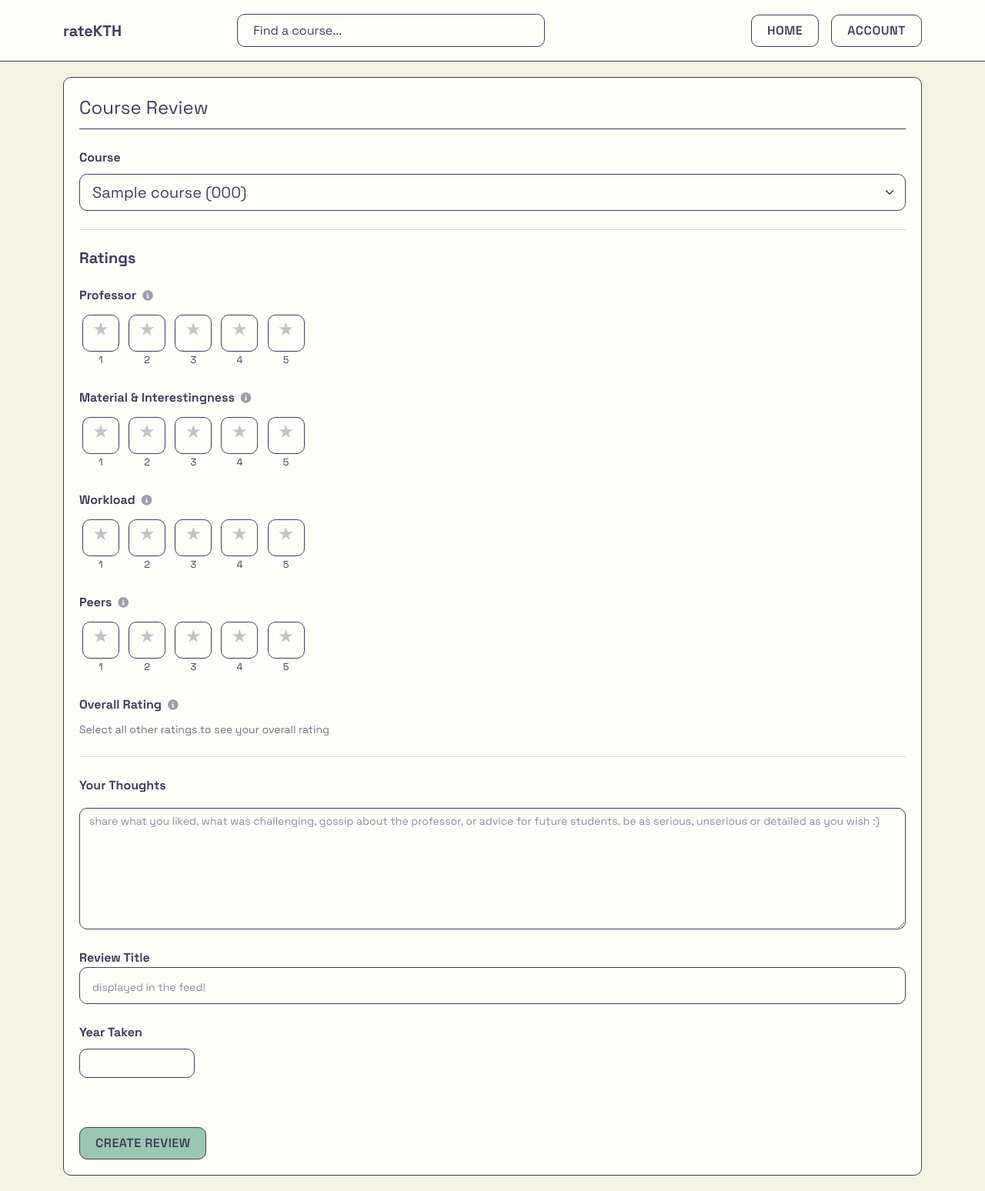
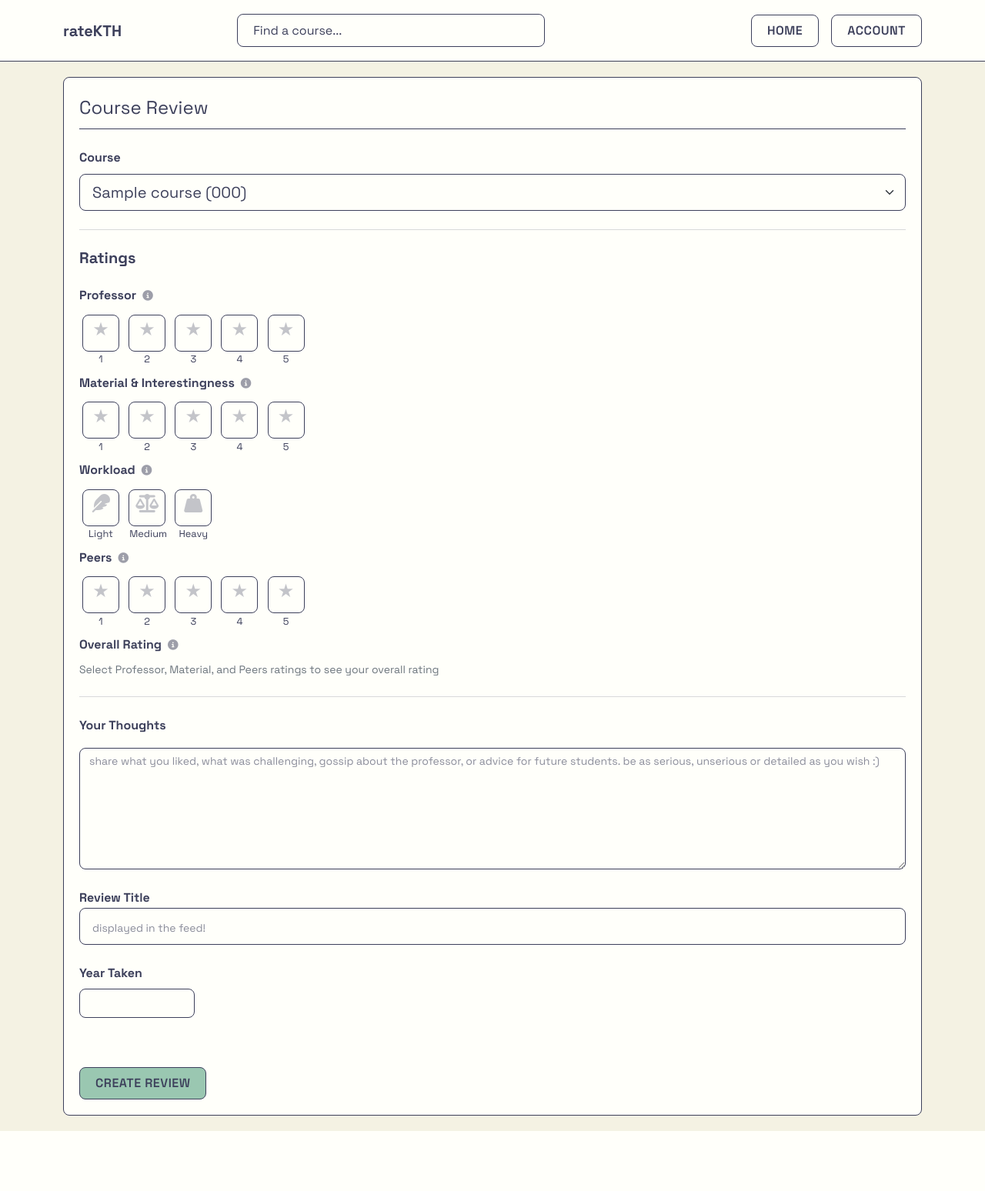
Before and after one commit to hi-aryan/social-network, a Flask app: page /post/new in a window 1280 px wide. Shown: the whole page at 77% size. After the commit the page ends 1470 px from the top, so only its background shows below. Run offline with Flask 3, Linux system fonts and the light colour scheme; a user stored in the database is signed in; tables that the repository leaves empty hold one stand-in row (values such as "Sample post").

Commit message:
replaced workload with enum instead of digit (needs db migration) + minor hover fix in create_post

```diff
--- a/dummyusers.py
+++ b/dummyusers.py
@@ -2,7 +2,7 @@ from dotenv import load_dotenv
 load_dotenv()  # Load environment variables from .env
 
 from flasknetwork import create_app, db, bcrypt
-from flasknetwork.models import User, Post, Program, Course
+from flasknetwork.models import User, Post, Program, Course, WorkloadLevel
 
 app = create_app()
 app.app_context().push()
@@ -29,10 +29,10 @@ for i in range(1, 6):
         post = Post(
             title=f"{course.name} Review by dummy{i}",
             year_taken=2025,
-            rating=4,
+            # rating is computed from professor, material, and peers ratings
             rating_professor=4,
             rating_material=3,
-            rating_workload=3,
+            rating_workload=WorkloadLevel.medium,
             rating_peers=4,
             content="Solid course overall. The professor was engaging and the material was interesting. Workload was manageable if you stay on top of things. Great classmates to work with!",
             author=user,
--- a/flasknetwork/posts/forms.py
+++ b/flasknetwork/posts/forms.py
@@ -3,11 +3,11 @@ from wtforms import StringField, TextAreaField, SubmitField, SelectField, Intege
 from wtforms.validators import DataRequired, Length, NumberRange, ValidationError, Optional
 from wtforms.widgets import Select as BaseSelectWidget, html_params
 from markupsafe import escape, Markup
-from flasknetwork.models import Course_Program, Post
+from flasknetwork.models import Course_Program, Post, WorkloadLevel
 from flask_login import current_user
 
 
-# Rating choices used across all rating fields (1-5 scale)
+# Rating choices used across numeric rating fields (1-5 scale)
 RATING_CHOICES = [(i, str(i)) for i in range(1, 6)]
 
 
@@ -92,13 +92,13 @@ class PostForm(FlaskForm):
     title = StringField('Review Title', validators=[DataRequired(), Length(max=100)])
     year_taken = IntegerField('Year Taken', validators=[DataRequired(), NumberRange(min=2000, max=2100)])
 
-    # Rating categories (all required, 1-5 scale)
+    # Rating categories (professor, material, peers: 1-5 scale; workload: categorical)
     rating_professor = RadioField('Professor', coerce=int,
                                   choices=RATING_CHOICES, validators=[DataRequired()])
     rating_material = RadioField('Material & Interestingness', coerce=int,
                                  choices=RATING_CHOICES, validators=[DataRequired()])
-    rating_workload = RadioField('Workload', coerce=int,
-                                 choices=RATING_CHOICES, validators=[DataRequired()])
+    rating_workload = RadioField('Workload', coerce=str,
+                                 choices=WorkloadLevel.choices(), validators=[DataRequired()])
     rating_peers = RadioField('Peers', coerce=int,
                               choices=RATING_CHOICES, validators=[DataRequired()])
 
--- a/flasknetwork/posts/routes.py
+++ b/flasknetwork/posts/routes.py
@@ -1,7 +1,7 @@
 from flask import (render_template, url_for, flash, redirect, request, abort, Blueprint)
 from flask_login import current_user, login_required
 from flasknetwork import db
-from flasknetwork.models import Post
+from flasknetwork.models import Post, WorkloadLevel
 from flasknetwork.posts.forms import PostForm
 
 posts = Blueprint('posts', __name__)
@@ -24,10 +24,10 @@ def new_post():
                 author=current_user,
                 course_id=form.course.data,
                 year_taken=form.year_taken.data,
-                # rating is now computed from the other ratings
+                # rating is computed from professor, material, and peers ratings
                 rating_professor=form.rating_professor.data,
                 rating_material=form.rating_material.data,
-                rating_workload=form.rating_workload.data,
+                rating_workload=WorkloadLevel(form.rating_workload.data),
                 rating_peers=form.rating_peers.data,
                 content=form.content.data.strip() if form.content.data else None
             )
@@ -75,10 +75,10 @@ def update_post(post_id):
             post.course_id = form.course.data
             post.title = form.title.data
             post.year_taken = form.year_taken.data
-            # rating is computed from other ratings
+            # rating is computed from professor, material, and peers ratings
             post.rating_professor = form.rating_professor.data
             post.rating_material = form.rating_material.data
-            post.rating_workload = form.rating_workload.data
+            post.rating_workload = WorkloadLevel(form.rating_workload.data)
             post.rating_peers = form.rating_peers.data
             post.content = form.content.data.strip() if form.content.data else None
             db.session.commit()
@@ -91,7 +91,7 @@ def update_post(post_id):
         # rating is computed, no need to set form.rating.data
         form.rating_professor.data = post.rating_professor
         form.rating_material.data = post.rating_material
-        form.rating_workload.data = post.rating_workload
+        form.rating_workload.data = post.rating_workload.value if post.rating_workload else None
         form.rating_peers.data = post.rating_peers
         form.content.data = post.content
 
--- a/flasknetwork/static/css/main.css
+++ b/flasknetwork/static/css/main.css
@@ -5,7 +5,7 @@
   --burnt-peach: #ea9077; /* #ea9077, originally E07A5F */
   --twilight-indigo: #3D405B;
   --muted-teal: #9ac7b1; /* #9ac7b1, originally 81B29A */
-  --border-radius: 10px;
+  --border-radius: 8px;
   --border-width: 2px; /* Main border width for buttons, content sections, forms, etc. */
   --border-width-thin: 1px; /* Thinner border width for badges, small images, etc. */
 }
@@ -558,9 +558,19 @@ body .btn.disabled {
 }
 
 .rating-box .rating-number {
-  display: block;
+  position: absolute;
+  top: 100%;
+  left: 0;
+  right: 0;
+  text-align: center;
   font-size: 0.8rem;
   color: var(--twilight-indigo);
+  margin-top: 0.1rem;
+  transition: transform 0.1s ease;
+}
+
+.rating-box:hover .rating-number {
+  transform: translateY(-2px);
 }
 
 .rating-group .form-check-input:checked + .rating-box .star {
@@ -607,6 +617,29 @@ body .btn.disabled {
   border-radius: var(--border-radius);
   background: var(--eggshell);
   padding: 0.5rem;
+}
+
+/* Workload Text Badges (for display in post detail/course pages) */
+.workload-badge {
+  font-weight: 500;
+}
+
+.workload-badge.workload-light {
+  background-color: var(--muted-teal);
+  color: var(--eggshell);
+  border: var(--border-width-thin) solid var(--twilight-indigo);
+}
+
+.workload-badge.workload-medium {
+  background-color: rgba(154, 199, 177, 0.4);
+  color: var(--twilight-indigo);
+  border: var(--border-width-thin) solid var(--twilight-indigo);
+}
+
+.workload-badge.workload-heavy {
+  background-color: var(--burnt-peach);
+  color: var(--twilight-indigo);
+  border: var(--border-width-thin) solid var(--twilight-indigo);
 }
 
 /* Post settings dropdown */
--- a/flasknetwork/templates/courses/detail.html
+++ b/flasknetwork/templates/courses/detail.html
@@ -7,7 +7,7 @@
         <!-- Course Header -->
         <div class="content-section mb-4 rating-info-container">
             {% if reviews.items %}
-                <i class="fas fa-info-circle info-tooltip rating-info-icon" data-bs-toggle="tooltip" title="Average of all ratings (professor, material, workload, peers) across all reviews"></i>
+                <i class="fas fa-info-circle info-tooltip rating-info-icon" data-bs-toggle="tooltip" title="Average of professor, material, and peers ratings across all reviews"></i>
             {% endif %}
 
             <div class="d-flex justify-content-between align-items-start">
@@ -80,7 +80,7 @@
                     <div class="d-flex flex-wrap gap-2 mb-3">
                         <span class="badge" title="Professor"><i class="fas fa-user-tie"></i> {{ review.rating_professor }}/5</span>
                         <span class="badge" title="Material"><i class="fas fa-book"></i> {{ review.rating_material }}/5</span>
-                        <span class="badge" title="Workload"><i class="fas fa-tasks"></i> {{ review.rating_workload }}/5</span>
+                        <span class="badge workload-badge workload-{{ review.workload_display|lower }}" title="Workload"><i class="fas fa-tasks"></i> {{ review.workload_display }}</span>
                         <span class="badge" title="Peers"><i class="fas fa-users"></i> {{ review.rating_peers }}/5</span>
                     </div>
 
--- a/flasknetwork/templates/create_post.html
+++ b/flasknetwork/templates/create_post.html
@@ -45,7 +45,7 @@
                             {{ sub(class="form-check-input") }}
                             <label for="{{ sub.id }}" class="rating-box">
                                 <span class="star">&#9733;</span>
-                                <div class="rating-number mt-3">{{ sub.label.text }}</div>
+                                <div class="rating-number">{{ sub.label.text }}</div>
                             </label>
                         {% endfor %}
                     </div>
@@ -67,7 +67,7 @@
                             {{ sub(class="form-check-input") }}
                             <label for="{{ sub.id }}" class="rating-box">
                                 <span class="star">&#9733;</span>
-                                <div class="rating-number mt-3">{{ sub.label.text }}</div>
+                                <div class="rating-number">{{ sub.label.text }}</div>
                             </label>
                         {% endfor %}
                     </div>
@@ -82,14 +82,20 @@
                 <div class="mb-4">
                     <div class="form-label fw-bold mb-2">
                         {{ form.rating_workload.label.text }}
-                        <i class="fas fa-info-circle info-tooltip" data-bs-toggle="tooltip" title="1 = Light, 5 = Heavy"></i>
+                        <i class="fas fa-info-circle info-tooltip" data-bs-toggle="tooltip" title="How demanding is this course?"></i>
                     </div>
                     <div class="rating-group">
                         {% for sub in form.rating_workload %}
                             {{ sub(class="form-check-input") }}
-                            <label for="{{ sub.id }}" class="rating-box">
-                                <span class="star">&#9733;</span>
-                                <div class="rating-number mt-3">{{ sub.label.text }}</div>
+                            <label for="{{ sub.id }}" class="rating-box workload-option">
+                                {% if loop.index == 1 %}
+                                    <span class="star"><i class="fas fa-feather"></i></span>
+                                {% elif loop.index == 2 %}
+                                    <span class="star"><i class="fas fa-balance-scale"></i></span>
+                                {% else %}
+                                    <span class="star"><i class="fas fa-weight-hanging"></i></span>
+                                {% endif %}
+                                <div class="rating-number">{{ sub.label.text }}</div>
                             </label>
                         {% endfor %}
                     </div>
@@ -111,7 +117,7 @@
                             {{ sub(class="form-check-input") }}
                             <label for="{{ sub.id }}" class="rating-box">
                                 <span class="star">&#9733;</span>
-                                <div class="rating-number mt-3">{{ sub.label.text }}</div>
+                                <div class="rating-number">{{ sub.label.text }}</div>
                             </label>
                         {% endfor %}
                     </div>
@@ -126,11 +132,11 @@
                 <div class="mb-4">
                     <div class="form-label fw-bold mb-2">
                         Overall Rating
-                        <i class="fas fa-info-circle info-tooltip" data-bs-toggle="tooltip" title="Automatically calculated from your other ratings"></i>
+                        <i class="fas fa-info-circle info-tooltip" data-bs-toggle="tooltip" title="Automatically calculated from Professor, Material, and Peers ratings"></i>
                     </div>
                     <div class="rating-group" id="overall-rating-display">
                         <!-- This will be populated by JavaScript -->
-                        <div class="text-muted small">Select the other ratings above to see your overall rating</div>
+                        <div class="text-muted small">Select Professor, Material, and Peers ratings to see your overall rating</div>
                     </div>
                 </div>
 
@@ -228,38 +234,36 @@
         submitText.dataset.originalText = submitText.textContent.trim();
     });
 
-    // Function to calculate and display overall rating
+    // Function to calculate and display overall rating (excludes workload)
     function updateOverallRating() {
         const prof = document.querySelector('input[name="rating_professor"]:checked');
         const material = document.querySelector('input[name="rating_material"]:checked');
-        const workload = document.querySelector('input[name="rating_workload"]:checked');
         const peers = document.querySelector('input[name="rating_peers"]:checked');
 
         const overallDisplay = document.getElementById('overall-rating-display');
 
-        if (prof && material && workload && peers) {
+        if (prof && material && peers) {
             const profVal = parseInt(prof.value);
             const materialVal = parseInt(material.value);
-            const workloadVal = parseInt(workload.value);
             const peersVal = parseInt(peers.value);
 
-            const overall = Math.round((profVal + materialVal + workloadVal + peersVal) / 4);
+            const overall = Math.round((profVal + materialVal + peersVal) / 3);
 
             overallDisplay.innerHTML = `
                 <div class="rating-group">
                     <div class="rating-box rating-overall">
                         <span class="star">&#9733;</span>
-                        <div class="rating-number mt-3">${overall}/5</div>
+                        <div class="rating-number">${overall}/5</div>
                     </div>
                 </div>
             `;
         } else {
-            overallDisplay.innerHTML = '<div class="text-muted small">Select all other ratings to see your overall rating</div>';
+            overallDisplay.innerHTML = '<div class="text-muted small">Select Professor, Material, and Peers ratings to see your overall rating</div>';
         }
     }
 
-    // Add event listeners to rating inputs
-    document.querySelectorAll('input[name^="rating_"]').forEach(input => {
+    // Add event listeners to numeric rating inputs (excludes workload)
+    document.querySelectorAll('input[name="rating_professor"], input[name="rating_material"], input[name="rating_peers"]').forEach(input => {
         input.addEventListener('change', updateOverallRating);
     });
 
--- a/render.yaml
+++ b/render.yaml
@@ -2,9 +2,11 @@ services:
   - type: web
     name: ratekth
     runtime: python
-    buildCommand: pip install -r requirements.txt
+    buildCommand: pip install -r requirements.txt && flask db upgrade
     startCommand: gunicorn run:app
     envVars:
+      - key: FLASK_APP
+        value: run.py
       - key: FLASK_SECRET_KEY
         generateValue: true
       - key: DATABASE_URL
```
Also changed, not shown: flasknetwork/models.py (+31 -15 lines), flasknetwork/templates/post.html (+10 -1 lines), migrations/versions/convert_workload_to_enum.py (added, +63 -0 lines).
